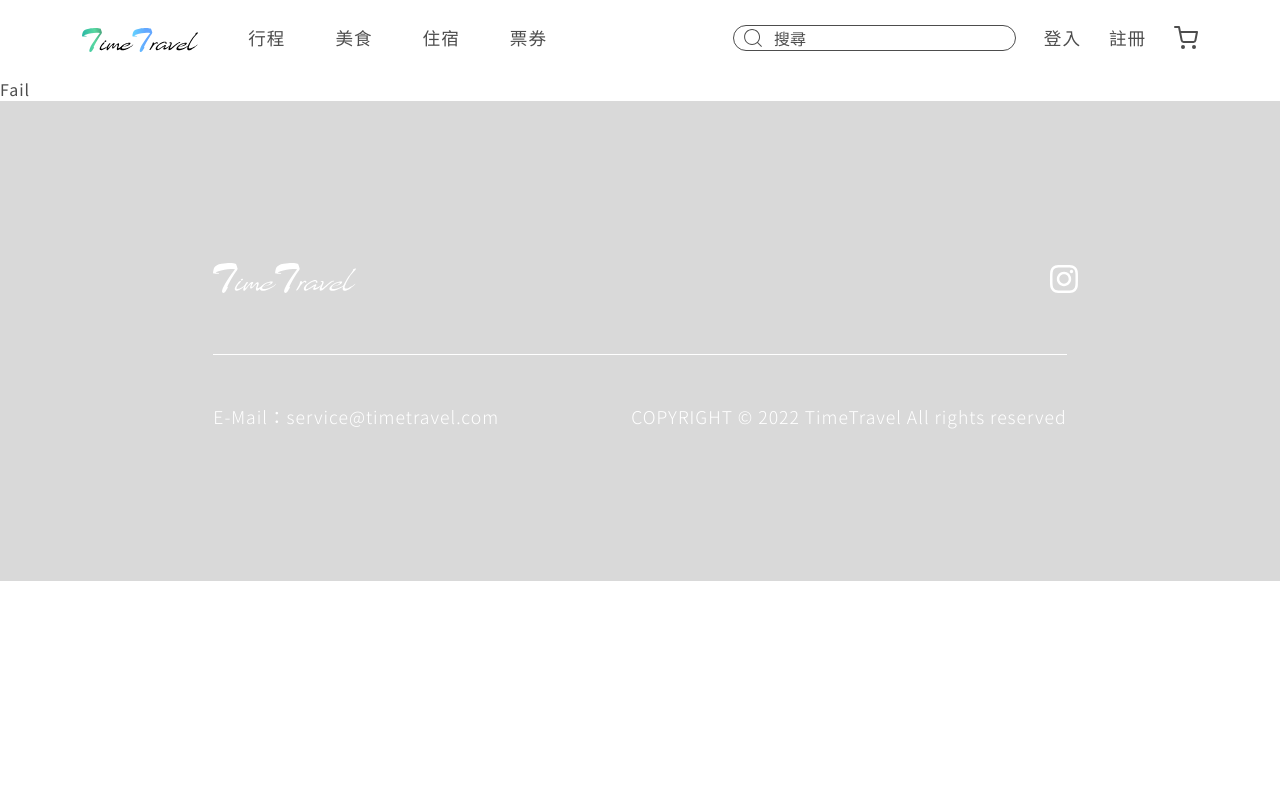
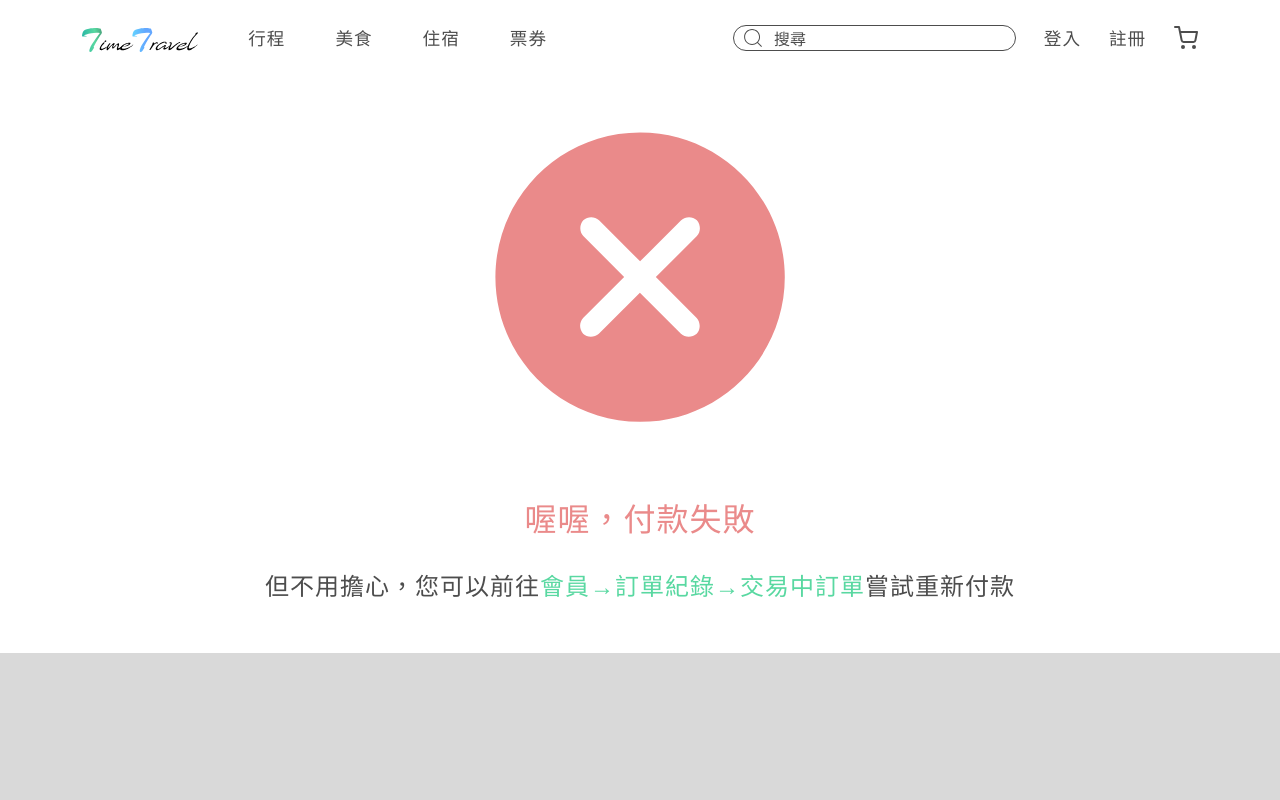
Before and after one commit to Liufat/timetravel-rebuild, a React (Create React App) app: page /checkout/fail in a window 1280 px wide. Shown: the top 800 px of the page. Built offline with nearby package versions, Linux system fonts and the light colour scheme; some icons are missing.

Commit message:
[新增]切版

```diff
--- a/src/globalStyles/GlobalStyles.js
+++ b/src/globalStyles/GlobalStyles.js
@@ -7,7 +7,7 @@ const GlobalStyles = createGlobalStyle`
     --color-primary:#59d8a1;
     --color-secondary:#63d2ff;
     --color-success:#59d8a1;
-    --color-dander:#ea8a8a;
+    --color-danger:#ea8a8a;
     --color-black:#4d4d4d ;
     --color-white:#fff;
     --color-grey:#d9d9d9;
@@ -104,7 +104,9 @@ a {
   .text-color-primary{
     color:var(--color-primary);
   }
-
+  .text-color-danger{
+    color:var(--color-danger)
+  }
 `;
 
 export default GlobalStyles;
--- a/src/pages/checkoutResult/Fail.js
+++ b/src/pages/checkoutResult/Fail.js
@@ -1,7 +1,25 @@
 import React from "react";
+import successIcon from "./../../image/icon/delete_cart.svg";
+import styled from "styled-components";
+
+const StyledImg = styled.img`
+  height: 50vh;
+`;
 
 function Fail() {
-  return <div>Fail</div>;
+  return (
+    <div className="d-flex flex-column align-items-center gap-3 pb-5">
+      <StyledImg src={successIcon} />
+      <h1 className="text-center text-color-danger">喔喔，付款失敗</h1>
+      <div>
+        <h2 className="text-center d-md-inline">但不用擔心，您可以前往</h2>
+        <h2 className="text-center d-md-inline text-color-primary">
+          會員&rarr;訂單紀錄&rarr;交易中訂單
+        </h2>
+        <h2 className="text-center d-md-inline">嘗試重新付款</h2>
+      </div>
+    </div>
+  );
 }
 
 export default Fail;
--- a/src/pages/checkoutResult/Success.js
+++ b/src/pages/checkoutResult/Success.js
@@ -1,7 +1,19 @@
 import React from "react";
+import successIcon from "./../../image/icon/success_cart.svg";
+import styled from "styled-components";
+
+const StyledImg = styled.img`
+  height: 50vh;
+`;
 
 function Success() {
-  return <div>Success</div>;
+  return (
+    <div className="d-flex flex-column align-items-center gap-3 pb-5">
+      <StyledImg src={successIcon} />
+      <h1 className="text-color-primary">付款成功</h1>
+      <h2>感謝您選擇Time Travel，我們祝您旅途愉快</h2>
+    </div>
+  );
 }
 
 export default Success;
```
